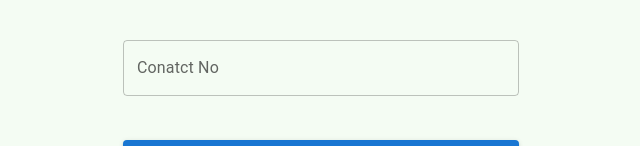
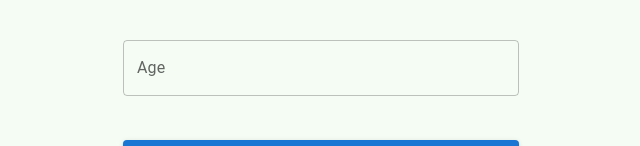
Before and after one commit to ahmedrazamemon/Quiz-App, a React (Create React App) app: page / in a window 1280 px wide. Shown: the part 338-484 px from the top of the page, without its empty margins (319-959 px from the left). Built offline with nearby package versions, Linux system fonts and the light colour scheme.

Commit message:
Update Login.jsx

```diff
--- a/src/Components/Login.jsx
+++ b/src/Components/Login.jsx
@@ -42,10 +42,10 @@ function Basic() {
                     <i>   Some Details <br /> About You </i>
                 </Typography>
                 <Formik
-                    initialValues={{ username: "", email: "", FatherName: "", Age: "" }} //inital value start
+                    initialValues={{ Yourname: "", email: "", FatherName: "", Age: "" }} //inital value start
 
                     validationSchema={Yup.object({
-                        username: Yup.string().min(3, "Minimum 3 Letters").required(),
+                        Yourname: Yup.string().min(3, "Minimum 3 Letters").required(),
                         FatherName: Yup.string().min(3, "Minimum 3 Letters").required(),
                         email: Yup.string().email("Invalid email address").required(),
                         Age: Yup.number().min(2, "Minimum 10 Numbers").required(),
@@ -60,7 +60,7 @@ function Basic() {
                 >
                     <Form style={{ textAlign: "center" }}>
                         {/* UserName */}
-                        <Field name={"username"}
+                        <Field name={"Yourname"}
                             as={TextField}
                             label="Enter Your Name"
                             //  name="password"
@@ -72,7 +72,7 @@ function Basic() {
                         {/* <br/> */}
                         <b style={{ color: "red", fontWeight: "lighter" }}>
 
-                            <ErrorMessage name={"username"} />
+                            <ErrorMessage name={"Yourname"} />
                         </b>
                         <br />
                         {/* FatherName */}
@@ -112,7 +112,7 @@ function Basic() {
                         <Field name={"Age"}
                             // name={"username"}
                             as={TextField}
-                            label="Conatct No"
+                            label="Age"
                             //  name="password"
                             type="number"
                             variant="outlined"
```
